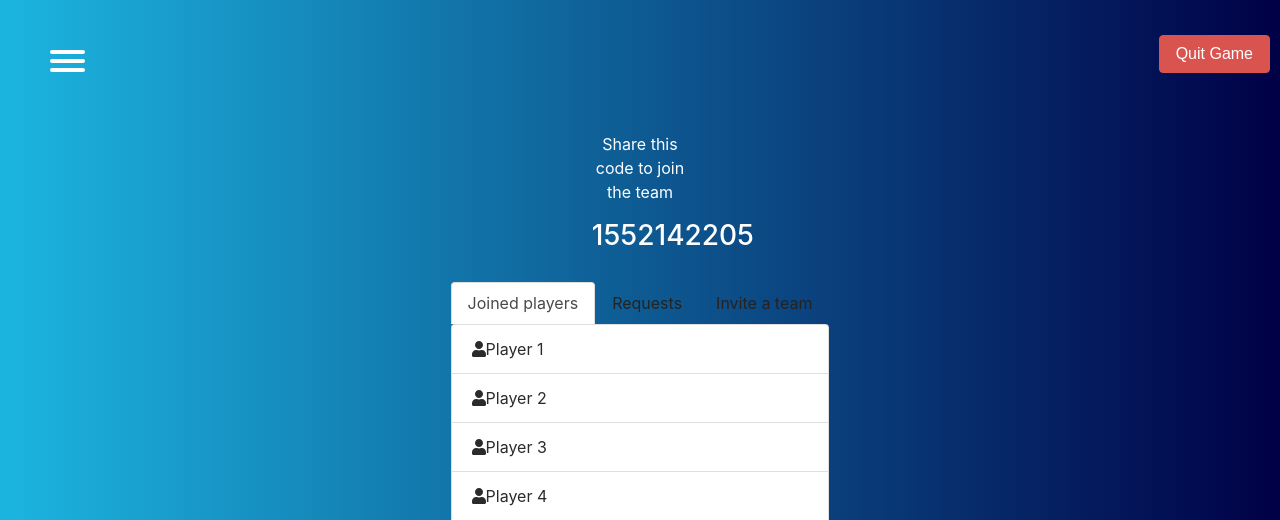
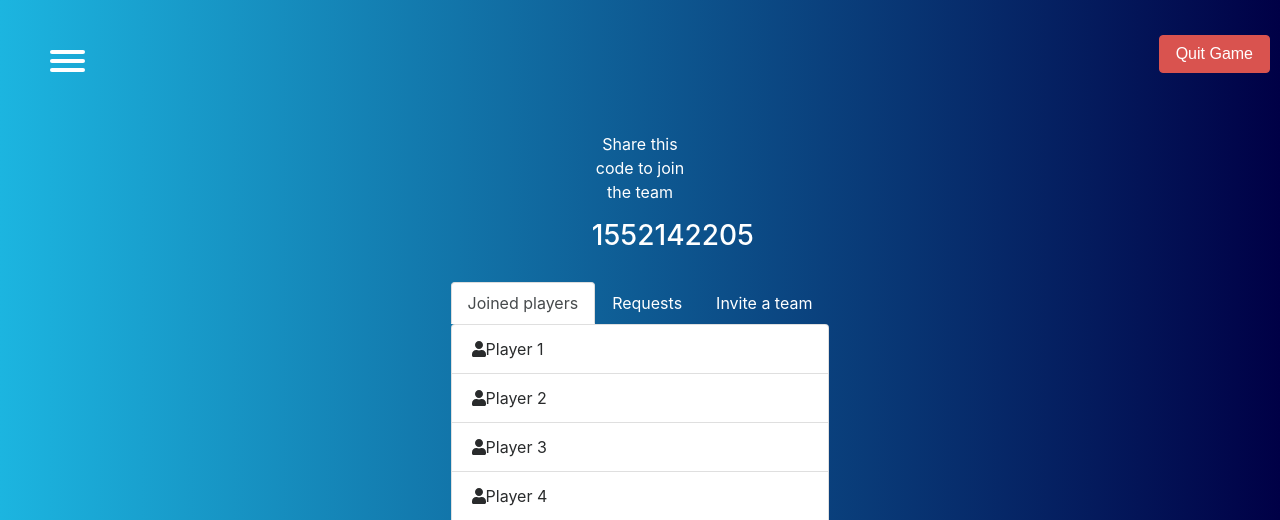
Before and after one commit to obed123456/teamgrape, a PHP site: page /joinplayer.html in a window 1280 px wide. Shown: the top 520 px of the page. Run offline with PHP 8.4, Linux system fonts and the light colour scheme; some libraries are stand-ins or nearby versions.

Commit message:
chaning fonttab white

```diff
--- a/CSS/stylesheet.css
+++ b/CSS/stylesheet.css
@@ -94,3 +94,6 @@ h2,h3{
 .nav-tabs {
     border-bottom: 1px solid transparent;
 }
+.nav-tabs a {
+color:white
+}
```
